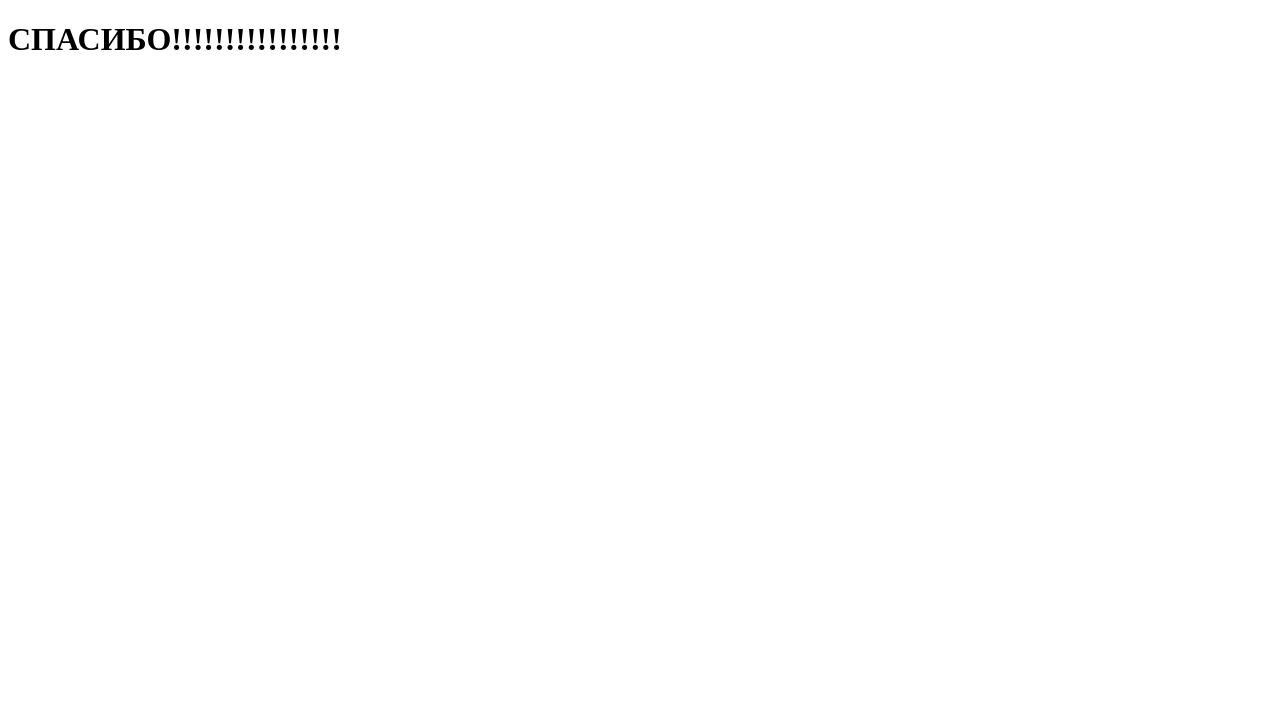
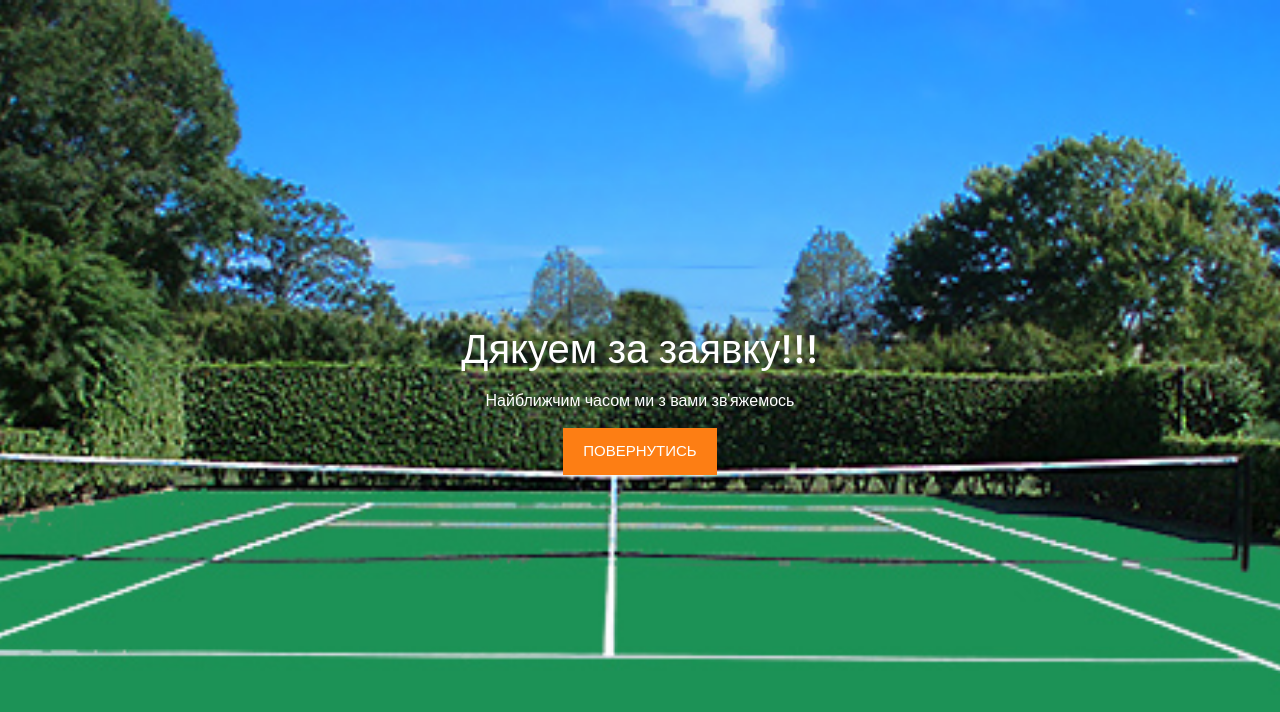
Before and after one commit to Bogdan-K-A/champix.team, a website: page thanks.html in a window 1280 px wide. Drawn offline with Linux system fonts and the light colour scheme.

Commit message:
стилизовал страницу благодарности

```diff
--- a/thanks.html
+++ b/thanks.html
@@ -3,9 +3,59 @@
   <head>
     <meta charset="UTF-8" />
     <meta name="viewport" content="width=device-width, initial-scale=1.0" />
-    <title>Document</title>
+    <title>Сторінка подяки</title>
+
+    <!-- Additional CSS Files -->
+    <link rel="stylesheet" type="text/css" href="assets/css/bootstrap.min.css" />
+    <link rel="stylesheet" type="text/css" href="assets/css/modern-normalize.css" />
+    <link rel="stylesheet" type="text/css" href="assets/css/custom.css" />
+
+    <link rel="stylesheet" type="text/css" href="assets/css/font-awesome.css" />
+
+    <link rel="stylesheet" href="assets/css/templatemo-training-studio.css" />
+
+    <style>
+      section {
+        display: flex;
+        justify-content: center;
+        align-items: center;
+        height: 100vh;
+        background-image: url(/assets/images/cta-bg1.jpg);
+        background-position: center center;
+        background-repeat: no-repeat;
+        background-size: cover;
+        /* text-align: center; */
+      }
+
+      .flexBox {
+        display: flex;
+        flex-direction: column;
+        align-items: center;
+        color: white;
+        /* margin: 200px auto; */
+      }
+
+      h1 {
+        margin-bottom: 15px;
+      }
+
+      p {
+        margin-bottom: 15px;
+        color: white;
+        font-size: 16px !important;
+      }
+    </style>
   </head>
   <body>
-    <h1>СПАСИБО!!!!!!!!!!!!!!!!</h1>
+    <section>
+      <div class="flexBox">
+        <h1>Дякуем за заявку!!!</h1>
+        <p>Найближчим часом ми з вами зв'яжемось</p>
+
+        <div class="main-button">
+          <a href="index.html">Повернутись</a>
+        </div>
+      </div>
+    </section>
   </body>
 </html>
```
Also changed, not shown: index.html (+1 -1 lines), 2 other files.
